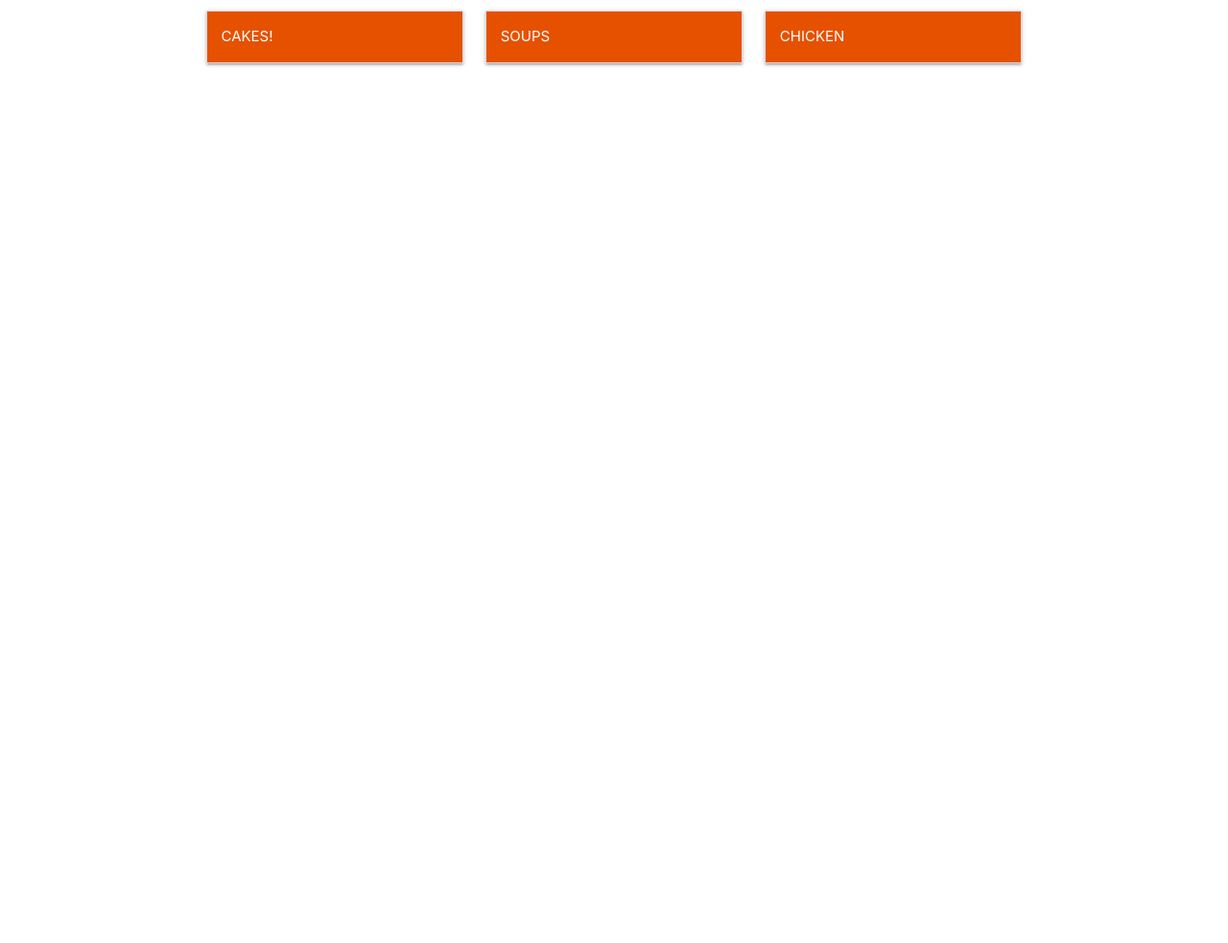
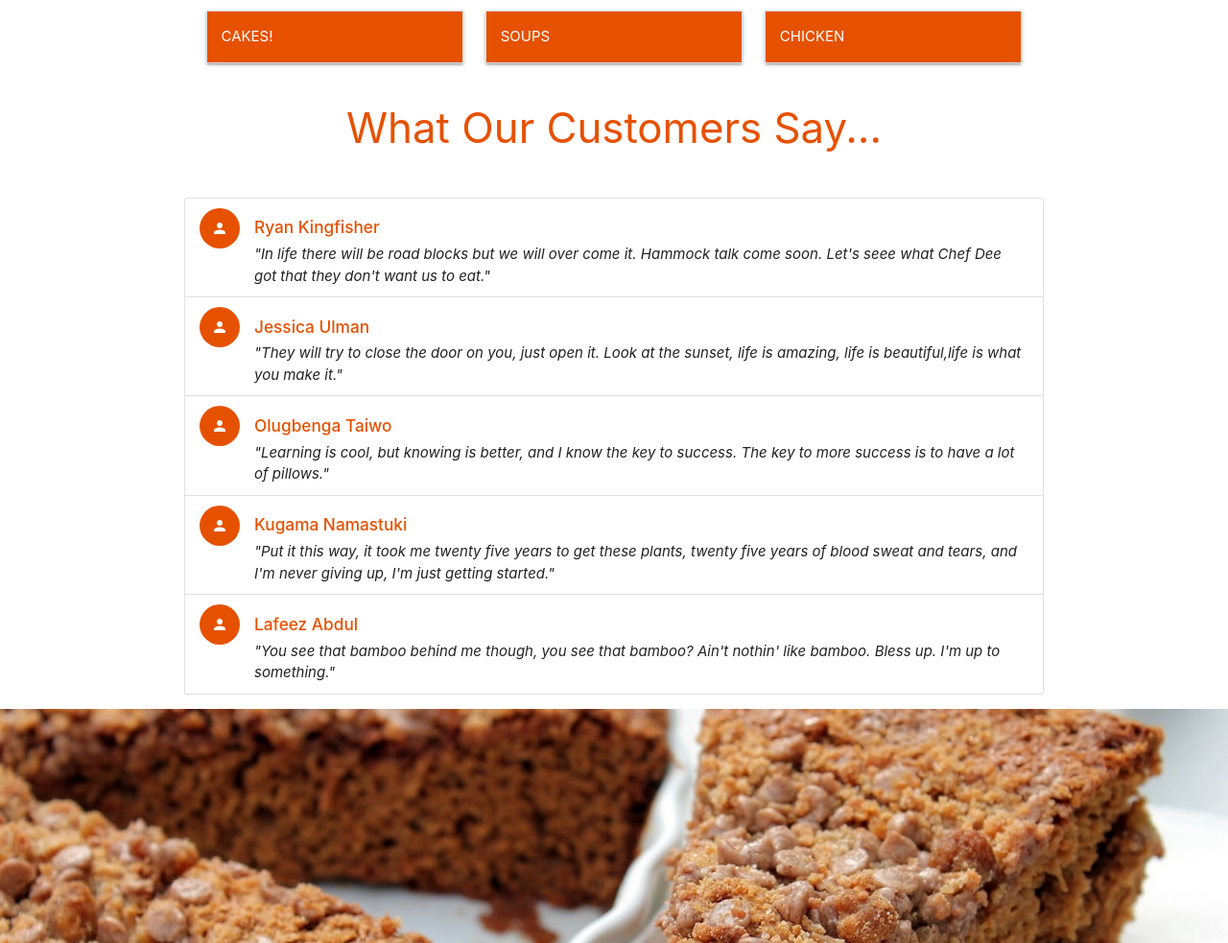
Before and after one commit to gbolly11/recipe.com, a plain HTML site: page index.html in a window 1280 px wide. Shown: the part 657-1640 px from the top of the page at 96% size. Before the commit the page ends 800 px from the top, so only its background shows below. Drawn offline with Linux system fonts and the light colour scheme.

Commit message:
Customer's comment and parallax✔

```diff
--- a/index.html
+++ b/index.html
@@ -111,7 +111,44 @@
         </section>
 
         <!-- Customer's comment -->
-        <section></section>
+        <section>
+            <div class="container">
+                <h3 class="orange-text text-darken-4 center-align">What Our Customers Say...</h3><br>
+                <ul class="collection">
+                    <li class="collection-item avatar">
+                        <i class="material-icons circle orange darken-4">person</i>
+                        <h6 class="orange-text text-darken-4"><strong>Ryan Kingfisher</strong></h6>
+                        <p><em>"In life there will be road blocks but we will over come it. Hammock talk come soon. Let's seee what Chef Dee got that they don't want us to eat."</em></p>
+                    </li>
+                    <li class="collection-item avatar">
+                        <i class="material-icons circle orange darken-4">person</i>
+                        <h6 class="orange-text text-darken-4"><strong>Jessica Ulman</strong></h6>
+                        <p><em>"They will try to close the door on you, just open it. Look at the sunset, life is amazing, life is beautiful,life is what you make it."</em></p>
+                    </li>
+                    <li class="collection-item avatar">
+                        <i class="material-icons circle orange darken-4">person</i>
+                        <h6 class="orange-text text-darken-4"><strong>Olugbenga Taiwo</strong></h6>
+                        <p><em>"Learning is cool, but knowing is better, and I know the key to success. The key to more success is to have a lot of pillows."</em></p>
+                    </li>
+                    <li class="collection-item avatar">
+                        <i class="material-icons circle orange darken-4">person</i>
+                        <h6 class="orange-text text-darken-4"><strong>Kugama Namastuki</strong></h6>
+                        <p><em>"Put it this way, it took me twenty five years to get these plants, twenty five years of blood sweat and tears, and I'm never giving up, I'm just getting started."</em></p>
+                    </li>
+                    <li class="collection-item avatar">
+                        <i class="material-icons circle orange darken-4">person</i>
+                        <h6 class="orange-text text-darken-4"><strong>Lafeez Abdul</strong></h6>
+                        <p><em>"You see that bamboo behind me though, you see that bamboo? Ain't nothin' like bamboo. Bless up. I'm up to something."</em></p>
+                    </li>
+                </ul>
+            </div>
+            <!-- parallax-image -->
+            <div class="parallax-container">
+                <div class="parallax">
+                    <img class="responsive-img" src="img/cake.jpg" alt="">
+                </div>
+            </div>
+        </section>
 
         <!-- Cakes -->
         <section></section>
@@ -133,6 +170,7 @@
         $(document).ready(function(){});
         $('.slider').slider({});
         $('.collapsible').collapsible();
+        $('.parallax').parallax();
     </script>
 </body>
 </html>
```
